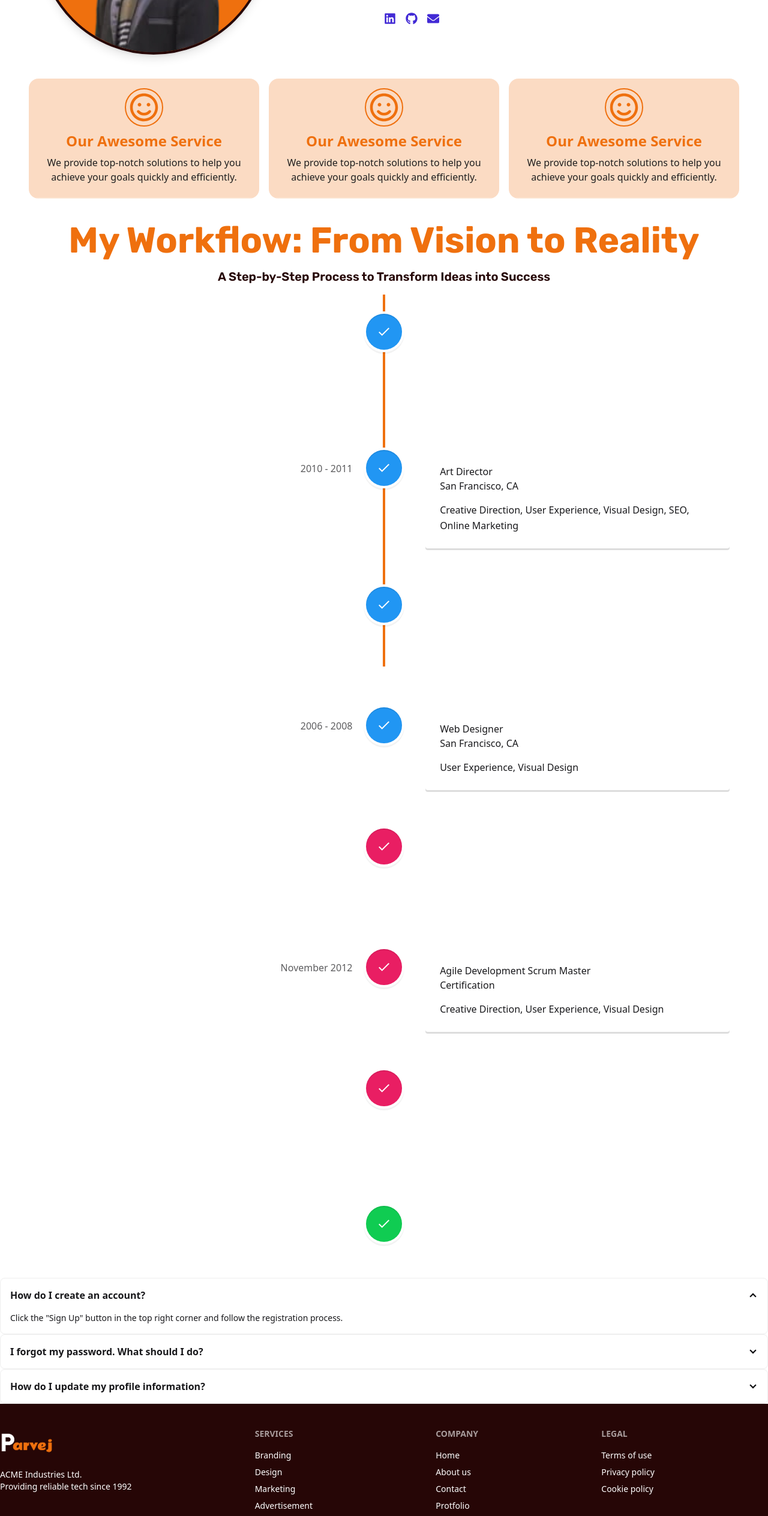
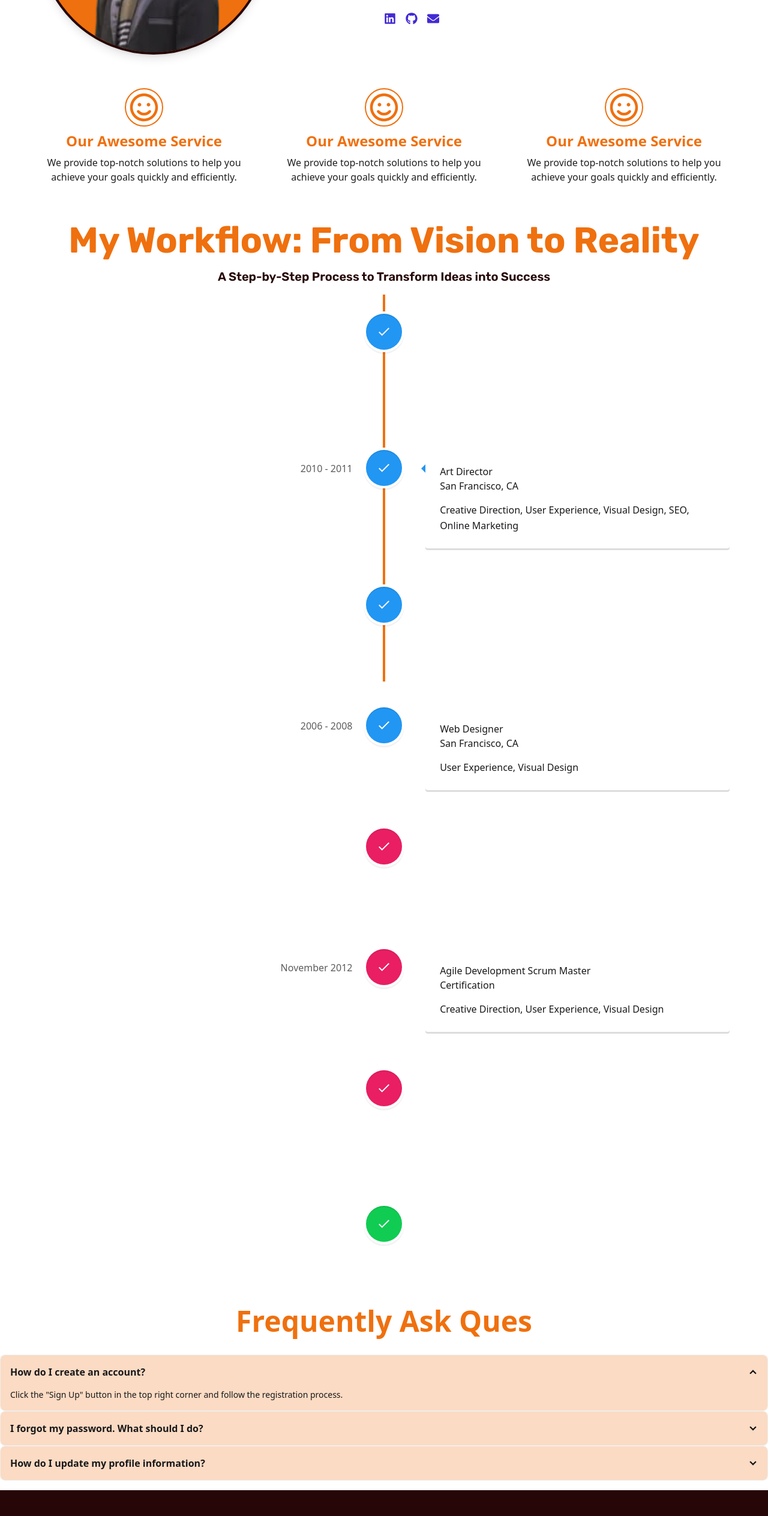
Before and after one commit to mhneloy/9AM-solution-client, a React (Vite) app: page / in a window 1280 px wide. Shown: the part 1260-3787 px from the top of the page at 60% size. Built offline with nearby package versions, Linux system fonts and the light colour scheme.

Commit message:
adding title in faq section also adding some mobile responsibe class

```diff
--- a/src/homepages/about/About.jsx
+++ b/src/homepages/about/About.jsx
@@ -5,7 +5,7 @@ const About = () => {
     <section className="bg-base-100 py-10 px-4 md:px-10">
       <div className="max-w-6xl mx-auto flex flex-col md:flex-row justify-between items-center gap-10">
         {/* Profile Image */}
-        <div className="w-96 h-96 flex justify-center items-center bg-brand rounded-full overflow-hidden shadow-lg border-4 border-[#260606]">
+        <div className="w-96 h-96 hidden lg:flex justify-center items-center bg-brand rounded-full overflow-hidden shadow-lg border-4 border-[#260606]">
           <img
             src={perves_pic} // replace with your image path
             alt="Md Mahmudul Hassan Neloy"
--- a/src/homepages/accordion/Accordion.jsx
+++ b/src/homepages/accordion/Accordion.jsx
@@ -1,7 +1,10 @@
 const Accordion = () => {
   return (
-    <div className="shadow-brand">
-      <div className="collapse collapse-arrow bg-base-100 border border-base-300">
+    <div className=" py-4">
+      <h3 className="text-center text-5xl text-brand font-bold my-8">
+        Frequently Ask Ques
+      </h3>
+      <div className="collapse collapse-arrow bg-base-100 shadow-card border border-base-300">
         <input type="radio" name="my-accordion-2" defaultChecked />
         <div className="collapse-title font-semibold">
           How do I create an account?
@@ -11,7 +14,7 @@ const Accordion = () => {
           registration process.
         </div>
       </div>
-      <div className="collapse collapse-arrow bg-base-100 border border-base-300">
+      <div className="collapse collapse-arrow bg-base-100 shadow-card border border-base-300">
         <input type="radio" name="my-accordion-2" />
         <div className="collapse-title font-semibold">
           I forgot my password. What should I do?
@@ -21,7 +24,7 @@ const Accordion = () => {
           instructions sent to your email.
         </div>
       </div>
-      <div className="collapse collapse-arrow bg-base-100 border border-base-300">
+      <div className="collapse collapse-arrow bg-base-100 shadow-card border border-base-300">
         <input type="radio" name="my-accordion-2" />
         <div className="collapse-title font-semibold">
           How do I update my profile information?
--- a/src/homepages/cards/Cards.jsx
+++ b/src/homepages/cards/Cards.jsx
@@ -2,7 +2,7 @@ import { FaRegSmile } from "react-icons/fa";
 
 const Cards = () => {
   return (
-    <div className="flex justify-center items-center gap-4">
+    <div className="flex flex-col md:flex-row  justify-center items-center gap-4">
       <div
         className="
         max-w-sm
--- a/src/homepages/my_workflow/Workflow.jsx
+++ b/src/homepages/my_workflow/Workflow.jsx
@@ -49,7 +49,7 @@ const Workflow = () => {
         <VerticalTimeline lineColor="transparent" animate="true">
           <VerticalTimelineElement
             className="vertical-timeline-element--work"
-            contentStyle={{ background: "rgb(33, 150, 243)", color: "#fff" }}
+            contentStyle={{ background: "rgb(33, 150, 243)", color: "#000000" }}
             contentArrowStyle={{ borderRight: "7px solid  rgb(33, 150, 243)" }}
             date="2011 - present"
             iconStyle={{ background: "rgb(33, 150, 243)", color: "#fff" }}
@@ -67,6 +67,7 @@ const Workflow = () => {
           <VerticalTimelineElement
             className="vertical-timeline-element--work"
             date="2010 - 2011"
+            contentArrowStyle={{ borderRight: "7px solid  rgb(33, 150, 243)" }}
             iconStyle={{ background: "rgb(33, 150, 243)", color: "#fff" }}
             icon={<IoMdCheckmark />}
           >
--- a/src/index.css
+++ b/src/index.css
@@ -4,6 +4,6 @@
 @theme {
   --color-brand: #ef700e;
   --color-secondaryTxt: #1f1f1f !important;
-  --inset-shadow-card: inset 0 200px 3px rgba(239, 112, 14, 0.25);
+  --shadow-card: inset 0 200px 3px rgba(239, 112, 14, 0.25);
   --font-rubik: "Rubik", sans-serif;
 }
```
